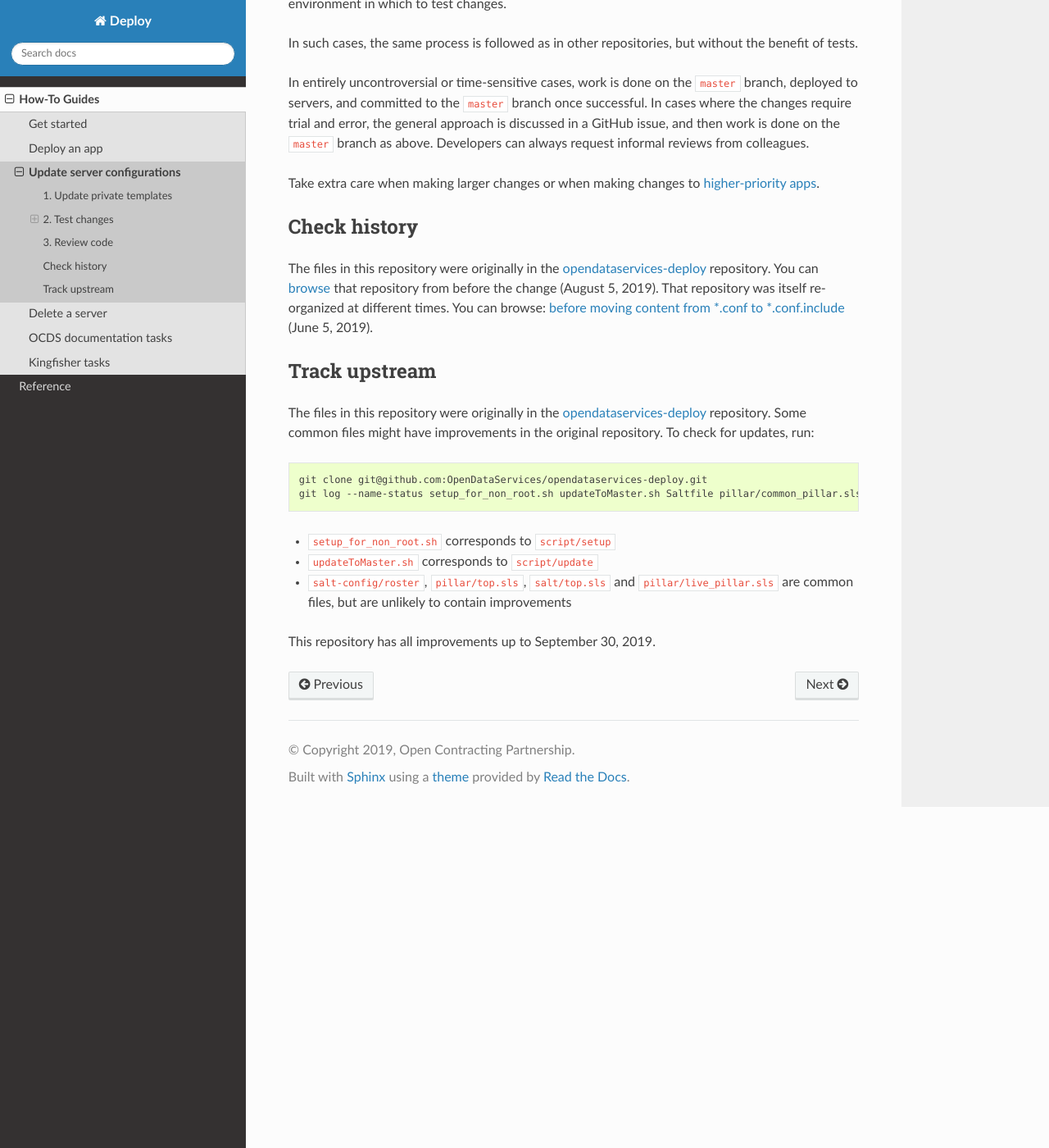
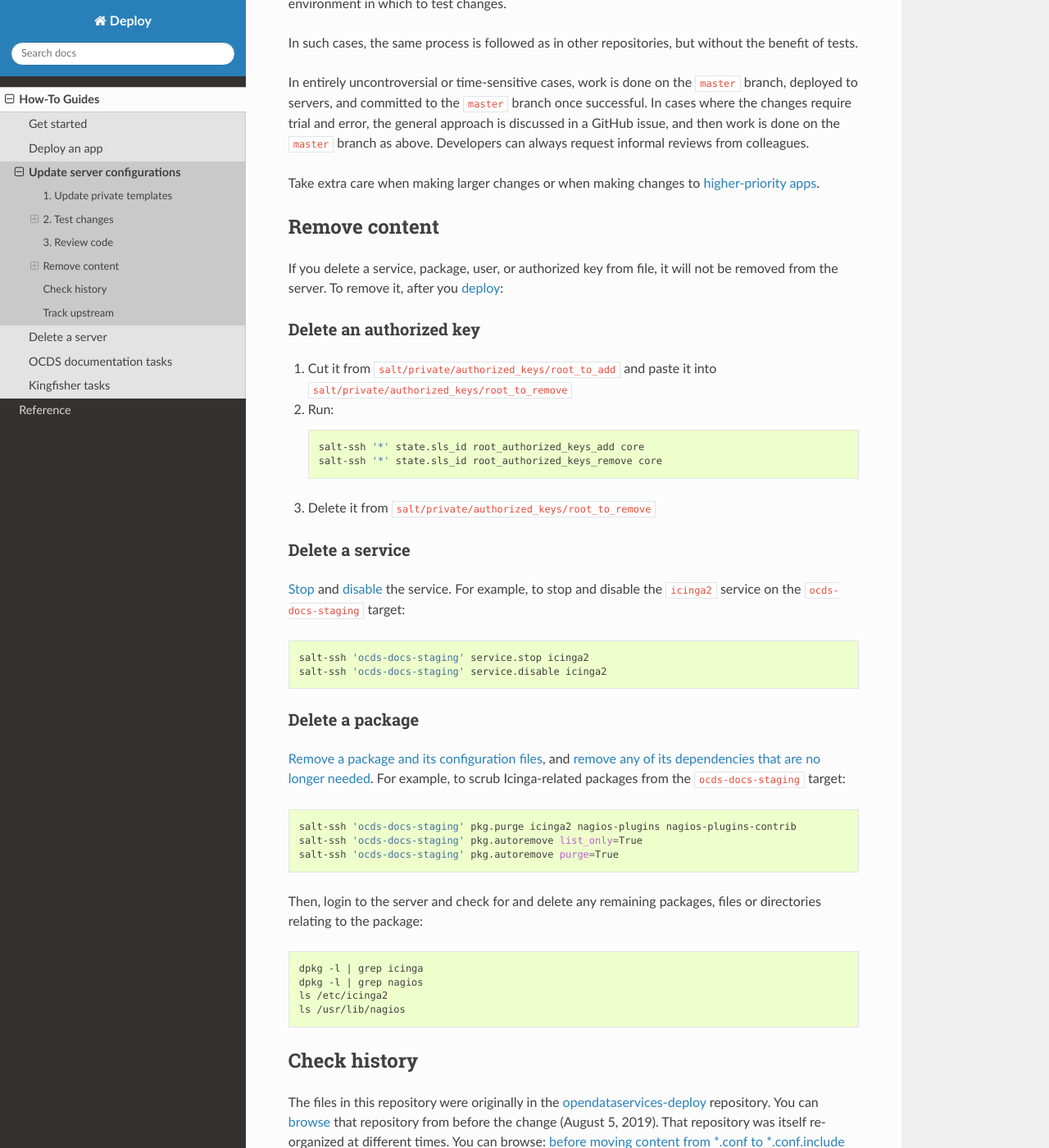
Before and after one commit to open-contracting/deploy, a Sphinx documentation site: the page built from docs/how-to/update.rst, in a window 1280 px wide and 1400 px high, scrolled down 1311 px. Shown: the whole window at 82% size. Built offline with Sphinx 7.4.7 and the Read the Docs theme 2.0.0, drawn with Linux system fonts in a browser that asks for light colours.

Commit message:
Docs: Add docs on removing a key, service or package

```diff
--- a/docs/how-to/update.rst
+++ b/docs/how-to/update.rst
@@ -56,6 +56,54 @@
 
 Take extra care when making larger changes or when making changes to `higher-priority apps <https://github.com/open-contracting/standard-maintenance-scripts/blob/master/badges.md>`__.
 
+Remove content
+--------------
+
+If you delete a service, package, user, or authorized key from file, it will not be removed from the server. To remove it, after you :doc:`deploy <deploy>`:
+
+Delete an authorized key
+~~~~~~~~~~~~~~~~~~~~~~~~
+
+#. Cut it from ``salt/private/authorized_keys/root_to_add`` and paste it into ``salt/private/authorized_keys/root_to_remove``
+#. Run:
+
+   .. code-block:: bash
+
+      salt-ssh '*' state.sls_id root_authorized_keys_add core
+      salt-ssh '*' state.sls_id root_authorized_keys_remove core
+
+#. Delete it from ``salt/private/authorized_keys/root_to_remove``
+
+Delete a service
+~~~~~~~~~~~~~~~~
+
+`Stop <https://docs.saltstack.com/en/latest/ref/modules/all/salt.modules.upstart_service.html#salt.modules.upstart_service.stop>`__ and `disable <https://docs.saltstack.com/en/latest/ref/modules/all/salt.modules.upstart_service.html#salt.modules.upstart_service.disable>`__ the service. For example, to stop and disable the ``icinga2`` service on the ``ocds-docs-staging`` target:
+
+.. code-block:: bash
+
+   salt-ssh 'ocds-docs-staging' service.stop icinga2
+   salt-ssh 'ocds-docs-staging' service.disable icinga2
+
+Delete a package
+~~~~~~~~~~~~~~~~
+
+`Remove a package and its configuration files <https://docs.saltstack.com/en/latest/ref/modules/all/salt.modules.aptpkg.html#salt.modules.aptpkg.purge>`__, and `remove any of its dependencies that are no longer needed <https://docs.saltstack.com/en/latest/ref/modules/all/salt.modules.aptpkg.html#salt.modules.aptpkg.autoremove>`__. For example, to scrub Icinga-related packages from the ``ocds-docs-staging`` target:
+
+.. code-block:: bash
+
+   salt-ssh 'ocds-docs-staging' pkg.purge icinga2 nagios-plugins nagios-plugins-contrib
+   salt-ssh 'ocds-docs-staging' pkg.autoremove list_only=True
+   salt-ssh 'ocds-docs-staging' pkg.autoremove purge=True
+
+Then, login to the server and check for and delete any remaining packages, files or directories relating to the package:
+
+.. code-block:: bash
+
+   dpkg -l | grep icinga
+   dpkg -l | grep nagios
+   ls /etc/icinga2
+   ls /usr/lib/nagios
+
 Check history
 -------------
 
```
